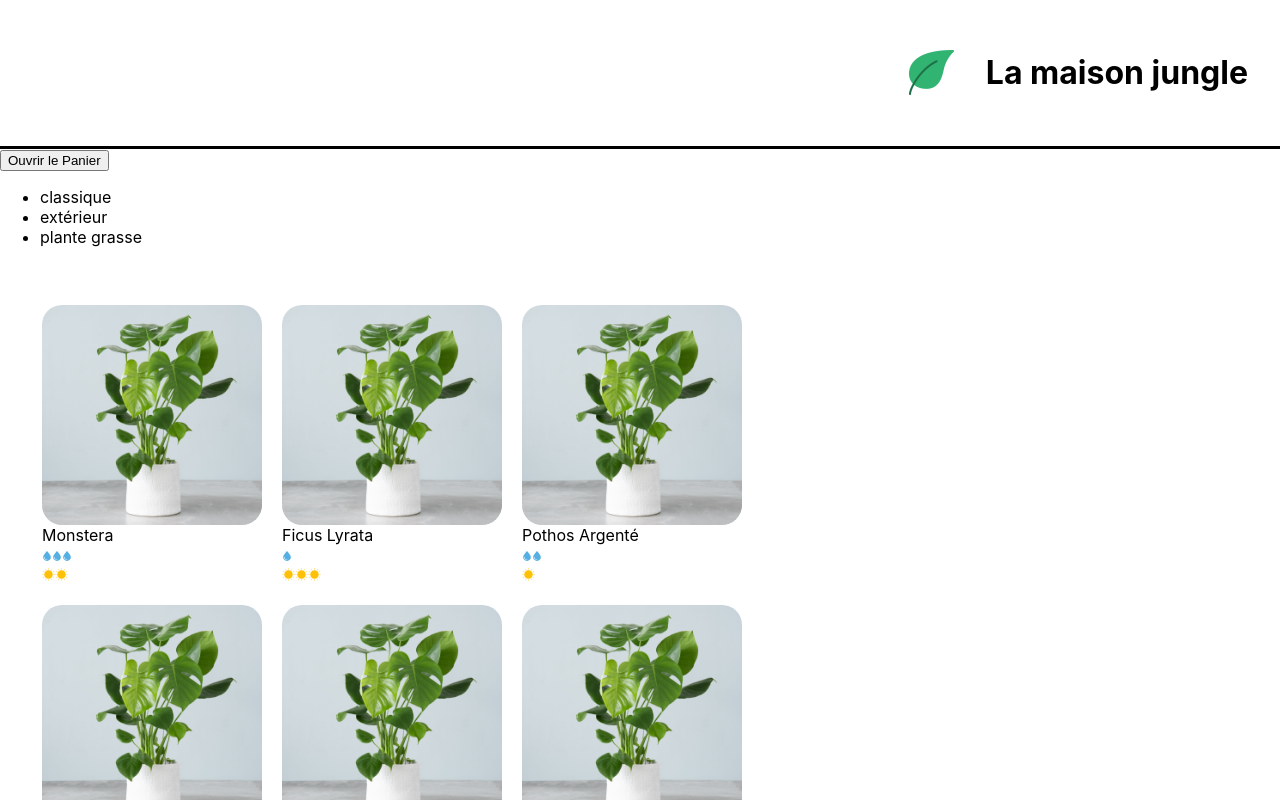
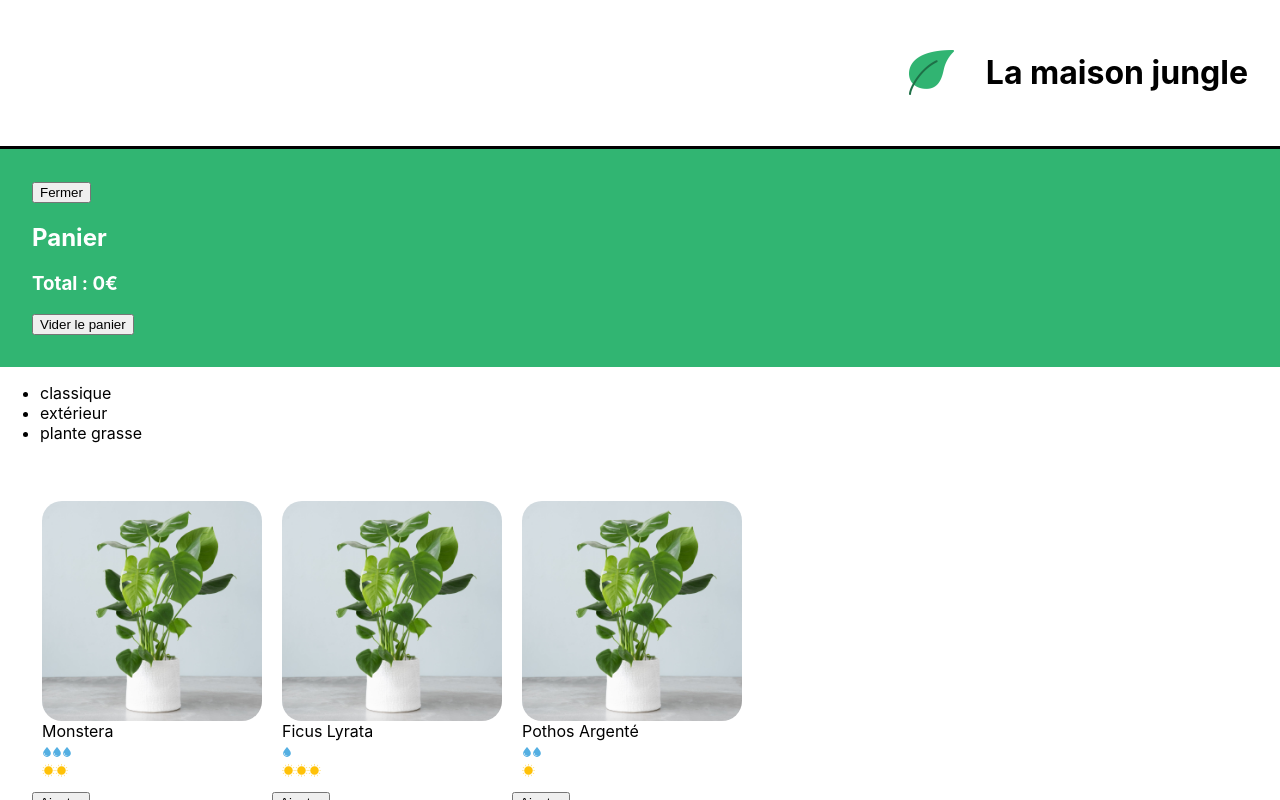
Before and after one commit to jalips/OpenClassRoom_React, a React (Create React App) app: page / in a window 1280 px wide. Shown: the top 800 px of the page. Built offline with nearby package versions, Linux system fonts and the light colour scheme.

Commit message:
stateManagement (parent -> enfant)

```diff
--- a/src/components/App.js
+++ b/src/components/App.js
@@ -3,17 +3,21 @@
 import Cart from './Cart'
 import Footer from './Footer'
 import ShoppingList from './ShoppingList'
+import {useState} from "react";
 
 function App() {
+	const [cart, updateCart] = useState(0)
+
 	return (
 		<div>
 			<Banner>
 				<img src={logo} alt='La maison jungle' className='lmj-logo' />
 				<h1 className='lmj-title'>La maison jungle</h1>
 			</Banner>
-
-			<Cart />
-			<ShoppingList />
+			<div className='lmj-layout-inner'>
+				<Cart cart={cart} updateCart={updateCart} />
+				<ShoppingList cart={cart} updateCart={updateCart} />
+			</div>
 			<Footer />
 		</div>
 	)
--- a/src/components/Cart.js
+++ b/src/components/Cart.js
@@ -1,26 +1,31 @@
 import '../styles/Cart.css'
 import {useState} from "react";
 
-function Cart() {
+function Cart({ cart, updateCart }) {
 	const monsteraPrice = 8
-	const [cart, updateCart] = useState(0)
-	const [isOpen, setIsOpen] = useState(false)
+	const [isOpen, setIsOpen] = useState(true)
 
 	return isOpen ? (
 		<div className='lmj-cart'>
-			<button onClick={() => setIsOpen(false)}>Fermer</button>
+			<button
+				className='lmj-cart-toggle-button'
+				onClick={() => setIsOpen(false)}
+			>
+				Fermer
+			</button>
 			<h2>Panier</h2>
-			<div>
-				Monstera : {monsteraPrice}€
-				<button onClick={() => updateCart(cart + 1)}>
-					Ajouter
-				</button>
-			</div>
 			<h3>Total : {monsteraPrice * cart}€</h3>
-			<button onClick={() => updateCart(0)}>Vider le Panier</button>
+			<button onClick={() => updateCart(0)}>Vider le panier</button>
 		</div>
 	) : (
-		<button onClick={() => setIsOpen(true)}>Ouvrir le Panier</button>
+		<div className='lmj-cart-closed'>
+			<button
+				className='lmj-cart-toggle-button'
+				onClick={() => setIsOpen(true)}
+			>
+				Ouvrir le Panier
+			</button>
+		</div>
 	)
 }
 
--- a/src/components/ShoppingList.js
+++ b/src/components/ShoppingList.js
@@ -2,15 +2,17 @@
 import PlantItem from './PlantItem'
 import '../styles/ShoppingList.css'
 
-function ShoppingList() {
+function ShoppingList({ cart, updateCart }) {
+// Petite précision : categories nous vient de la partie précédente pour récupérer toutes les catégories uniques de plantes.
+
 	const categories = plantList.reduce(
-		(acc, plant) =>
-			acc.includes(plant.category) ? acc : acc.concat(plant.category),
+		(acc, elem) =>
+			acc.includes(elem.category) ? acc : acc.concat(elem.category),
 		[]
 	)
 
 	return (
-		<div>
+		<div className='lmj-shopping-list'>
 			<ul>
 				{categories.map((cat) => (
 					<li key={cat}>{cat}</li>
@@ -18,13 +20,10 @@
 			</ul>
 			<ul className='lmj-plant-list'>
 				{plantList.map(({ id, cover, name, water, light }) => (
-					<PlantItem
-						key={id}
-						cover={cover}
-						name={name}
-						water={water}
-						light={light}
-					/>
+					<div key={id}>
+						<PlantItem cover={cover} name={name} water={water} light={light} />
+						<button onClick={() => updateCart(cart + 1)}>Ajouter</button>
+					</div>
 				))}
 			</ul>
 		</div>
```
